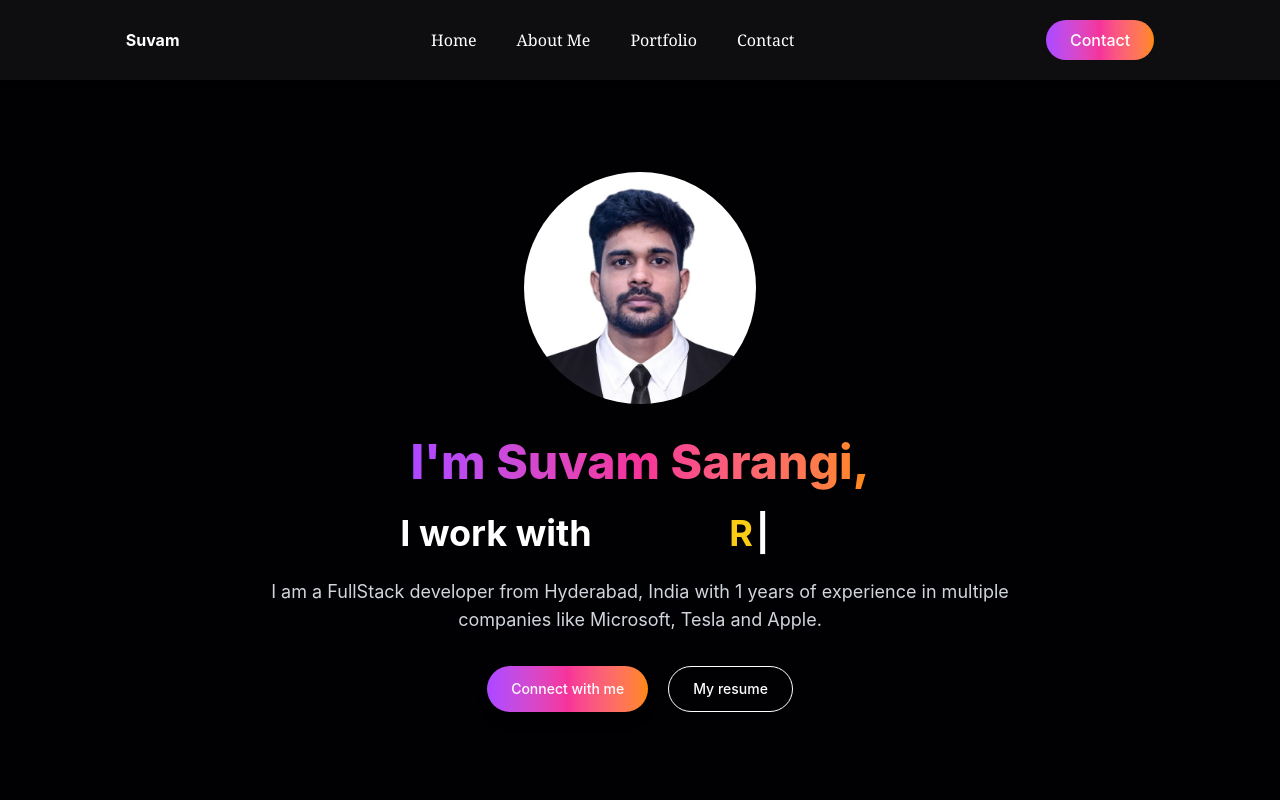
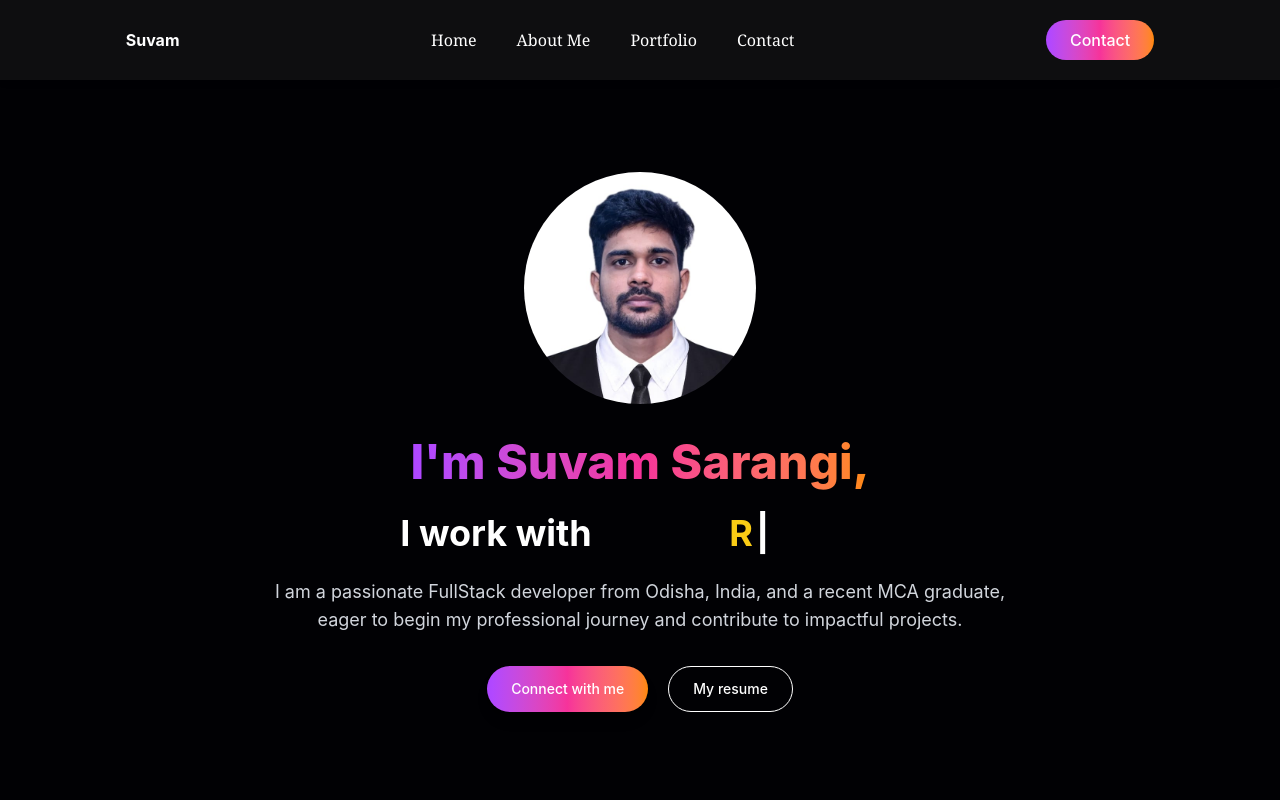
Before and after one commit to SuvamSarangi/suvam_portfolio, a React (Vite) app: page / in a window 1280 px wide. Shown: the top 800 px of the page. Built offline with nearby package versions, Linux system fonts and the light colour scheme.

Commit message:
change paragraph

```diff
--- a/src/pages/HomePage/Home.jsx
+++ b/src/pages/HomePage/Home.jsx
@@ -62,8 +62,7 @@ const Home = () => {
         </h2>
 
         <p className="text-center text-base md:text-lg text-gray-300 mt-5 max-w-3xl">
-          I am a FullStack developer from Hyderabad, India with 1 years of
-          experience in multiple companies like Microsoft, Tesla and Apple.
+         I am a passionate FullStack developer from Odisha, India, and a recent MCA graduate, eager to begin my professional journey and contribute to impactful projects.
         </p>
 
         {/* Buttons */}
```
